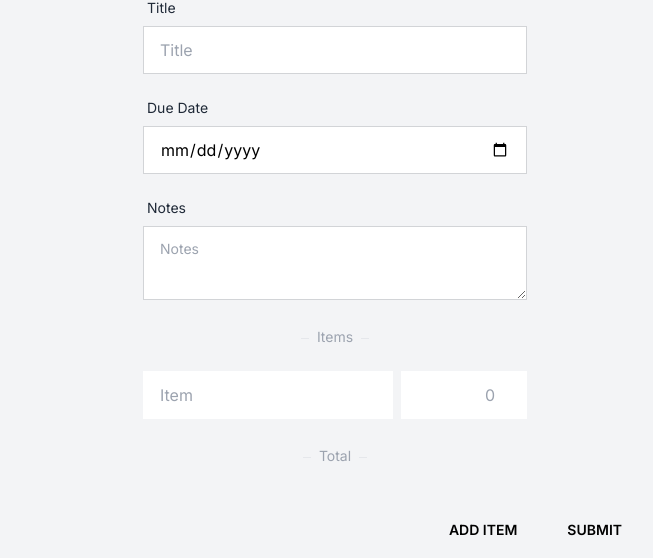
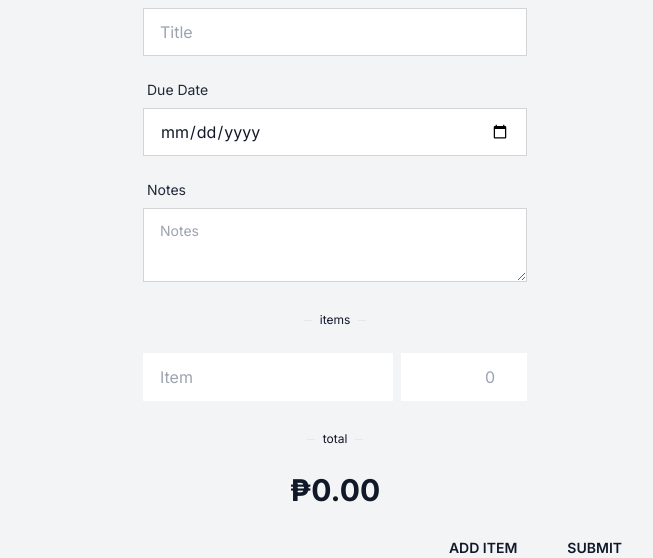
Before and after one commit to rjvillanueva89/leasa, a Next.js app: page /invoices/new in a window 1280 px wide. Shown: the part 202-760 px from the top of the page, without its empty margins (305-958 px from the left). Built offline with nearby package versions, Linux system fonts and the light colour scheme; no server answers; the database is empty.

Commit message:
minor color fixes

```diff
--- a/src/app/layout.tsx
+++ b/src/app/layout.tsx
@@ -16,7 +16,7 @@ export default function RootLayout({
   return (
     <html lang="en">
       <body className={inter.className}>
-        <div className="h-screen w-full flex items-center justify-center bg-gray-100">
+        <div className="h-screen w-full flex items-center justify-center text-gray-900 bg-gray-100 dark:text-gray-100 dark:bg-gray-900">
           <div className="w-full md:w-[40rem] p-4">{children}</div>
         </div>
       </body>
--- a/src/components/InvoiceForm.tsx
+++ b/src/components/InvoiceForm.tsx
@@ -87,11 +87,18 @@ export const InvoiceForm = ({ data, contracts }: Props) => {
     notes,
     items,
   }: FormFields) => {
-    await supabase
+    const { data } = await supabase
       .from("invoices")
-      .insert({ contract_id, title, due_date, notes, items, amount: total })
-
-    router.push("/invoices")
+      .insert({
+        contract_id,
+        title,
+        due_date: due_date === "" ? null : due_date,
+        notes,
+        items,
+        amount: total,
+      })
+      .select()
+      .single()
   }
 
   return (
@@ -191,7 +198,9 @@ export const InvoiceForm = ({ data, contracts }: Props) => {
         })}
       </div>
       <Separator label="Total" />
-      <span className="text-3xl font-bold">{formatCurrencyPHP(total)}</span>
+      <span className="text-3xl font-bold">
+        {total ? formatCurrencyPHP(total) : <>&#8369;0.00</>}
+      </span>
       <div className="flex w-full justify-end gap-4">
         <button
           type="button"
--- a/src/components/Separator.tsx
+++ b/src/components/Separator.tsx
@@ -18,7 +18,7 @@ export const Separator = ({ label, labelPosition = "center" }: Props) => {
         "text-right": labelPosition === "right",
       })}
     >
-      <span className="mx-2 h-2 bg-gray-100 dark:bg-black p-2 text-sm text-gray-400 relative">
+      <span className="mx-2 h-2 bg-gray-100 dark:bg-gray-900 p-2 text-xs lowercase relative">
         {label}
       </span>
       <hr className="-mt-2.5" />
```
